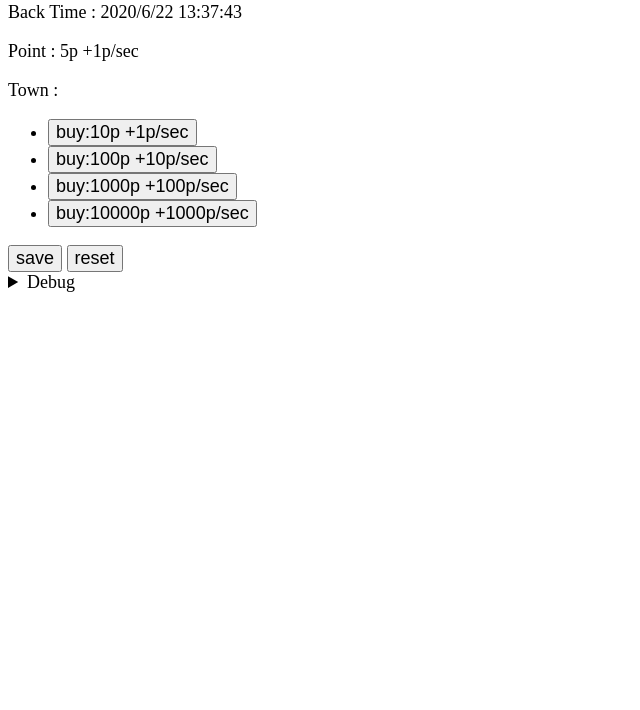
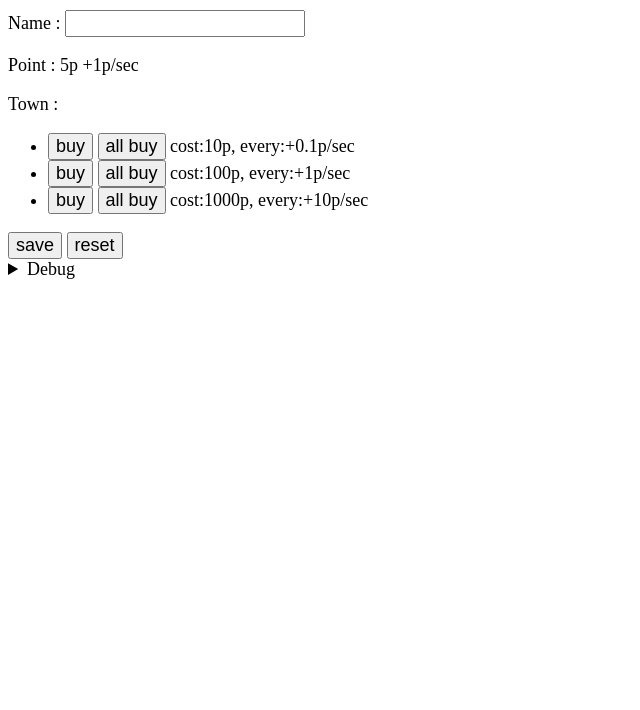
Before and after one commit to HitsujiRere/LeaveGame-Client, a plain HTML site: page index.html in a window 1280 px wide. Shown: the part 90-800 px from the top of the page, without its empty margins (0-640 px from the left). Drawn offline with Linux system fonts and the light colour scheme.

Commit message:
Add 'all buy'.

```diff
--- a/index.html
+++ b/index.html
@@ -9,23 +9,18 @@
 
     <script type="text/javascript" src="./js/script.js" charset="utf-8"></script>
 
-    <title>Document</title>
+    <title>Leave Game</title>
 </head>
 
 <body>
+
+    <h1>放置ゲーム</h1>
+
     <form>
         Name :
         <input type="text" id="playerNameInput" oninput="playerName = this.value;" />
     </form>
 
-    <p>
-        Begin Time :
-        <span id="beginTime"></span>
-    </p>
-    <p>
-        Back Time :
-        <span id="backTime"></span>
-    </p>
     <p>
         Point :
         <span id="point"></span>
@@ -35,10 +30,21 @@
     <form>
         Town :
         <ul>
-            <li><input type="button" value="buy:10p +1p/sec" onclick="addTown(10, 1);" /></li>
-            <li><input type="button" value="buy:100p +10p/sec" onclick="addTown(100, 10);" /></li>
-            <li><input type="button" value="buy:1000p +100p/sec" onclick="addTown(1000, 100);" /></li>
-            <li><input type="button" value="buy:10000p +1000p/sec" onclick="addTown(10000, 1000);" /></li>
+            <li>
+                <input type="button" value="buy" onclick="addTown(10, 0.1);" />
+                <input type="button" value="all buy" onclick="addAllTown(10, 0.1);" />
+                cost:10p, every:+0.1p/sec
+            </li>
+            <li>
+                <input type="button" value="buy" onclick="addTown(100, 1);" />
+                <input type="button" value="all buy" onclick="addAllTown(100, 1);" />
+                cost:100p, every:+1p/sec
+            </li>
+            <li>
+                <input type="button" value="buy" onclick="addTown(1000, 10);" />
+                <input type="button" value="all buy" onclick="addAllTown(1000, 10);" />
+                cost:1000p, every:+10p/sec
+            </li>
         </ul>
     </form>
 
@@ -58,6 +64,15 @@
         <p>
             Raw Local Strage :
             <span id="rawData"></span>
+        </p>
+
+        <p>
+            Begin Time :
+            <span id="beginTime"></span>
+        </p>
+        <p>
+            Back Time :
+            <span id="backTime"></span>
         </p>
 
         <p>
--- a/js/script.js
+++ b/js/script.js
@@ -7,13 +7,24 @@ let backMSec = 0;
 
 let point = 0;
 
-let town = [];
+const pointRevision = 1000;
+
+let town = [pointRevision];
 
 let playerName = "";
 
+//const charactors = [];
+
 window.onload = () => {
+    //loadCharactors("./data/charactors.json");
     loadGameData();
 
+    setInterval(
+        () => {
+            updateGame();
+        },
+        1000
+    );
     setInterval(
         () => {
             if (isSave) {
@@ -22,28 +33,58 @@ window.onload = () => {
         },
         10000
     );
-
-    setInterval(
-        () => {
-            updateGame();
-        },
-        1000
-    );
 };
 
+/*
+class Charactor {
+    constructor() {
+        this.id = -1;
+        this.name = "no-name";
+        this.comment = "no-comment";
+    }
+
+    static parse(obj) {
+        const charactor = new Charactor();
+        charactor.id = obj.id ?? -1;
+        charactor.name = obj.name ?? "no-name";
+        charactor.comment = obj.comment ?? "no-comment";
+        return charactor;
+    }
+}
+
+function loadCharactors(filePath) {
+    const req = new XMLHttpRequest();
+
+    const charactorsJSONTxt = "";
+    req.open("get", filePath, false);
+    req.onload = function () {
+        charactorsJSONTxt = req.responseText;
+    }
+    req.send(null);
+
+    const charactorsJSON = JSON.parse(charactorsJSONTxt);
+    console.log(charactorsJSON);
+    for (const charactorJSON of charactorsJSON) {
+        const charactor = Charactor.parse(charactorJSON);
+        charactors.push(charactor);
+    }
+    console.log(charactors);
+}
+*/
+
 function updateElement() {
-    document.getElementById("beginTime").innerHTML = toStringDate(new Date(beginMSec));
-    document.getElementById("backTime").innerHTML = toStringDate(new Date(backMSec));
-    document.getElementById("point").innerHTML = `${point / 1000}p`;
+    document.getElementById("point").innerHTML = `${Math.floor(point / pointRevision * 10) / 10}p`;
 
-    let add = 1;
+    let add = 0;
     town.forEach(
         (val) => {
             add += (val * 1);
         }
     );
-    document.getElementById("add").innerHTML = `+${add}p/sec`;
+    document.getElementById("add").innerHTML = `+${Math.floor(add / pointRevision * 10) / 10}p/sec`;
 
+    document.getElementById("beginTime").innerHTML = toStringDate(new Date(beginMSec));
+    document.getElementById("backTime").innerHTML = toStringDate(new Date(backMSec));
     document.getElementById("rawPoint").innerHTML = point;
     document.getElementById("rawTown").innerHTML = `${town.length}[${town}]`;
     document.getElementById("playerNameTest").innerHTML = playerName;
@@ -103,11 +144,18 @@ function addPoint(add) {
 }
 
 function addTown(cost, add) {
-    cost *= 1000;
+    cost *= pointRevision;
+    add *= pointRevision;
     if (point >= cost) {
         addPoint(-cost);
         town.push(add);
+        return true;
     }
+    return false;
+}
+
+function addAllTown(cost, add) {
+    while (addTown(cost, add)) { }
 }
 
 function updateGame() {
@@ -118,11 +166,9 @@ function updateGame() {
         return;
     }
 
-    point += diffMSec;
-
     town.forEach(
         (val) => {
-            addPoint(val * diffMSec);
+            addPoint(val * diffMSec / pointRevision);
         }
     );
 
@@ -135,6 +181,7 @@ function resetGameData() {
     console.log("reset");
     beginMSec = backMSec = new Date().getTime();
     point = 0;
+    town = [pointRevision];
 
     updateElement();
 }
```
Also changed, not shown: data/charactors.json (added, +12 -0 lines).
